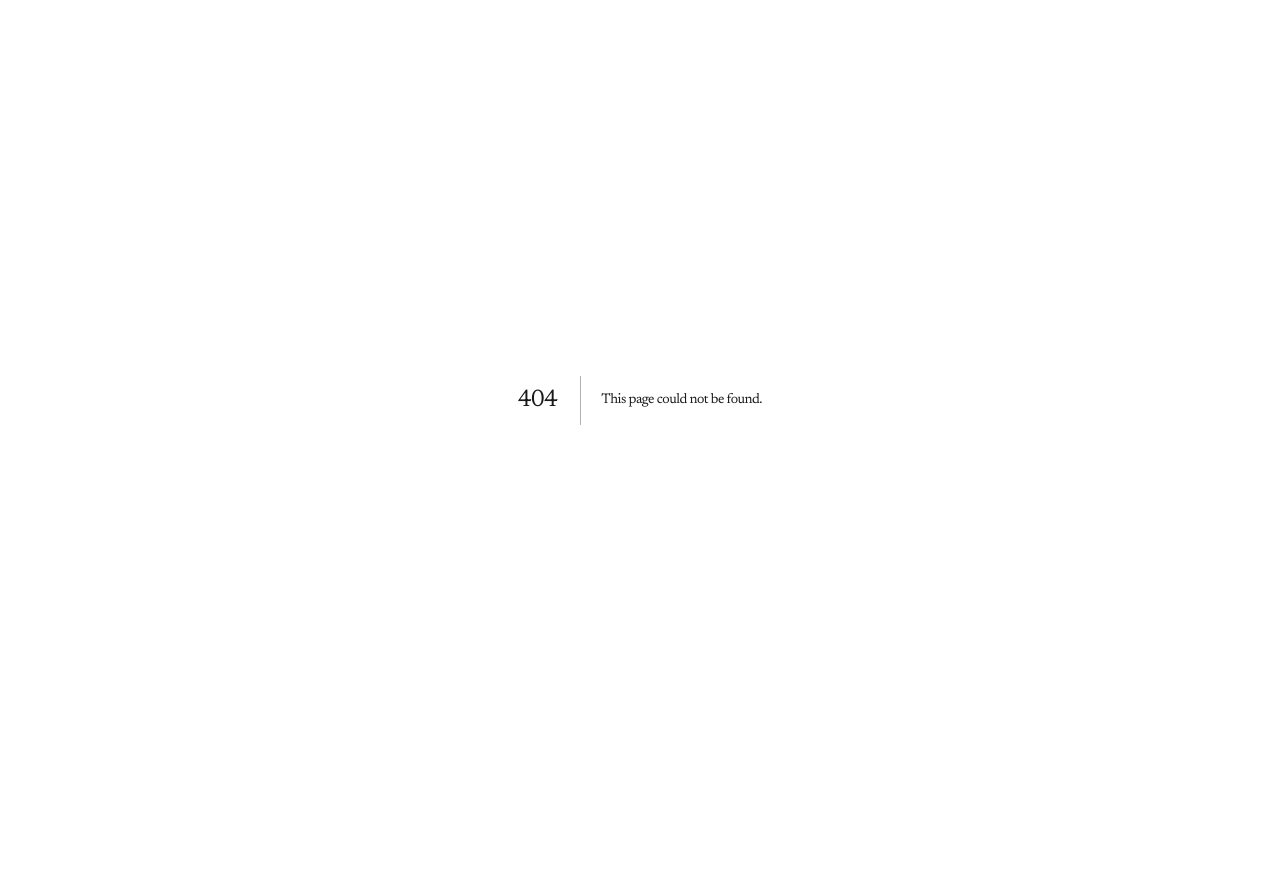
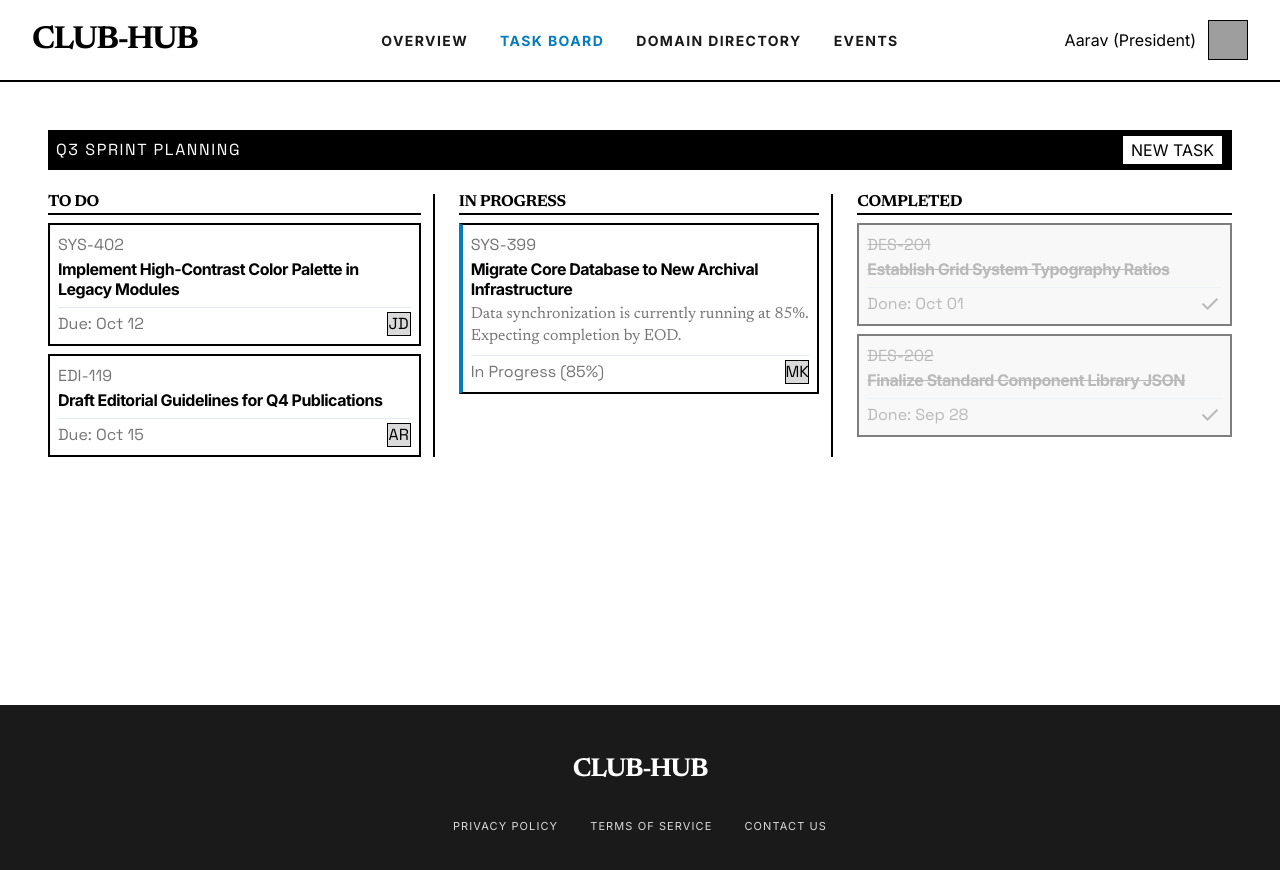
Before and after one commit to VishaalPillay/ClubHub, a Next.js app in the folder frontend/: page /dashboard/task-board in a window 1280 px wide. Before the commit this address had no page. Shown: the top 870 px of the page. Before the commit the page ends 800 px from the top, so only its background shows below. Built offline with nearby package versions, Linux system fonts and the light colour scheme; grey boxes are pictures that could not be loaded.

Commit message:
[Core] Implemented Task Board Frontend

```diff
--- /dev/null
+++ b/frontend/src/app/dashboard/DashboardNav.tsx
@@ -0,0 +1,36 @@
+"use client";
+
+import Link from "next/link";
+import { usePathname } from "next/navigation";
+
+export default function DashboardNav() {
+  const pathname = usePathname();
+
+  const navLinks = [
+    { name: "OVERVIEW", href: "/dashboard" },
+    { name: "TASK BOARD", href: "/dashboard/task-board" },
+    { name: "DOMAIN DIRECTORY", href: "/dashboard/domain-directory" },
+    { name: "EVENTS", href: "/dashboard/events" },
+  ];
+
+  return (
+    <nav className="hidden lg:flex gap-8 font-ui text-[14px] font-bold uppercase tracking-widest text-black absolute left-1/2 top-1/2 -translate-x-1/2 -translate-y-1/2 whitespace-nowrap">
+      {navLinks.map((link) => {
+        const isActive = pathname === link.href;
+        return (
+          <Link
+            key={link.name}
+            href={link.href}
+            className={`transition-150 cursor-pointer no-underline ${
+              isActive
+                ? "text-link-blue"
+                : "hover:text-link-blue"
+            }`}
+          >
+            {link.name}
+          </Link>
+        );
+      })}
+    </nav>
+  );
+}
--- a/frontend/src/app/dashboard/layout.tsx
+++ b/frontend/src/app/dashboard/layout.tsx
@@ -1,3 +1,5 @@
+import DashboardNav from "./DashboardNav";
+
 export default function DashboardLayout({
   children,
 }: {
@@ -16,12 +18,7 @@ export default function DashboardLayout({
         </div>
 
         {/* Navigation Links (Absolutely Centered) */}
-        <nav className="hidden lg:flex gap-8 font-mono text-[15px] font-bold uppercase tracking-widest text-black absolute left-1/2 top-1/2 -translate-x-1/2 -translate-y-1/2 whitespace-nowrap">
-          <a className="hover:text-link-blue transition-150 cursor-pointer no-underline" href="/dashboard">OVERVIEW</a>
-          <a className="hover:text-link-blue transition-150 cursor-pointer no-underline" href="#">TASK BOARD</a>
-          <a className="hover:text-link-blue transition-150 cursor-pointer no-underline" href="#">DOMAIN DIRECTORY</a>
-          <a className="hover:text-link-blue transition-150 cursor-pointer no-underline" href="#">EVENTS</a>
-        </nav>
+        <DashboardNav />
 
         <div className="flex items-center gap-6 z-10">
           <div className="flex items-center gap-3 font-ui text-base">
--- /dev/null
+++ b/frontend/src/app/dashboard/task-board/page.tsx
@@ -0,0 +1,83 @@
+export default function TaskBoardPage() {
+  return (
+    <div className="w-full">
+      {/* Editorial Ribbon Header */}
+      <div className="bg-black w-full mb-6 flex justify-between items-center px-2 py-1">
+        <h1 className="text-white font-mono text-12 uppercase tracking-widest">Q3 Sprint Planning</h1>
+        <button className="bg-white text-black font-ui text-12 px-2 py-0.5 border-2 border-black hover:bg-black hover:text-white transition-0 uppercase">New Task</button>
+      </div>
+
+      {/* Task Board Grid */}
+      <div className="grid grid-cols-1 md:grid-cols-3 gap-3">
+
+        {/* To Do Column */}
+        <div className="flex flex-col gap-2 lg:border-r-2 border-black lg:pr-3">
+          <h2 className="font-display text-20 text-black border-b-2 border-black pb-0.5 uppercase tracking-tight font-bold">To Do</h2>
+
+          <article className="bg-white border-2 border-black p-2">
+            <span className="font-mono text-13 text-caption-gray uppercase block mb-0.5">SYS-402</span>
+            <h3 className="font-ui text-16 font-bold text-black mb-1 leading-tight">Implement High-Contrast Color Palette in Legacy Modules</h3>
+            <div className="flex justify-between items-center mt-2 border-t-1 border-hairline-tint pt-1">
+              <span className="font-mono text-12 text-caption-gray">Due: Oct 12</span>
+              <div className="w-6 h-6 bg-[#dadada] border-1 border-black flex items-center justify-center">
+                <span className="font-mono text-11 text-black">JD</span>
+              </div>
+            </div>
+          </article>
+
+          <article className="bg-white border-2 border-black p-2">
+            <span className="font-mono text-13 text-caption-gray uppercase block mb-0.5">EDI-119</span>
+            <h3 className="font-ui text-16 font-bold text-black mb-1 leading-tight">Draft Editorial Guidelines for Q4 Publications</h3>
+            <div className="flex justify-between items-center mt-2 border-t-1 border-hairline-tint pt-1">
+              <span className="font-mono text-12 text-caption-gray">Due: Oct 15</span>
+              <div className="w-6 h-6 bg-[#dadada] border-1 border-black flex items-center justify-center">
+                <span className="font-mono text-11 text-black">AR</span>
+              </div>
+            </div>
+          </article>
+        </div>
+
+        {/* In Progress Column */}
+        <div className="flex flex-col gap-2 lg:border-r-2 border-black lg:px-3">
+          <h2 className="font-display text-20 text-black border-b-2 border-black pb-0.5 uppercase tracking-tight font-bold">In Progress</h2>
+
+          <article className="bg-white border-2 border-black border-l-4 border-l-link-blue p-2">
+            <span className="font-mono text-13 text-caption-gray uppercase block mb-0.5">SYS-399</span>
+            <h3 className="font-ui text-16 font-bold text-black mb-1 leading-tight">Migrate Core Database to New Archival Infrastructure</h3>
+            <p className="font-body text-14 text-caption-gray mb-2 line-clamp-2 leading-snug">Data synchronization is currently running at 85%. Expecting completion by EOD.</p>
+            <div className="flex justify-between items-center border-t-1 border-hairline-tint pt-1">
+              <span className="font-mono text-12 text-caption-gray">In Progress (85%)</span>
+              <div className="w-6 h-6 bg-[#dadada] border-1 border-black flex items-center justify-center">
+                <span className="font-mono text-11 text-black">MK</span>
+              </div>
+            </div>
+          </article>
+        </div>
+
+        {/* Completed Column */}
+        <div className="flex flex-col gap-2 lg:pl-3">
+          <h2 className="font-display text-20 text-black border-b-2 border-black pb-0.5 uppercase tracking-tight font-bold">Completed</h2>
+
+          <article className="bg-[#f3f3f3] border-2 border-black p-2 opacity-50">
+            <span className="font-mono text-13 text-caption-gray uppercase block mb-0.5 line-through">DES-201</span>
+            <h3 className="font-ui text-16 font-bold text-caption-gray mb-1 leading-tight line-through">Establish Grid System Typography Ratios</h3>
+            <div className="flex justify-between items-center mt-2 border-t-1 border-hairline-tint pt-1">
+              <span className="font-mono text-12 text-caption-gray">Done: Oct 01</span>
+              <span className="material-symbols-outlined text-caption-gray text-16">check</span>
+            </div>
+          </article>
+
+          <article className="bg-[#f3f3f3] border-2 border-black p-2 opacity-50">
+            <span className="font-mono text-13 text-caption-gray uppercase block mb-0.5 line-through">DES-202</span>
+            <h3 className="font-ui text-16 font-bold text-caption-gray mb-1 leading-tight line-through">Finalize Standard Component Library JSON</h3>
+            <div className="flex justify-between items-center mt-2 border-t-1 border-hairline-tint pt-1">
+              <span className="font-mono text-12 text-caption-gray">Done: Sep 28</span>
+              <span className="material-symbols-outlined text-caption-gray text-16">check</span>
+            </div>
+          </article>
+        </div>
+
+      </div>
+    </div>
+  );
+}
```
